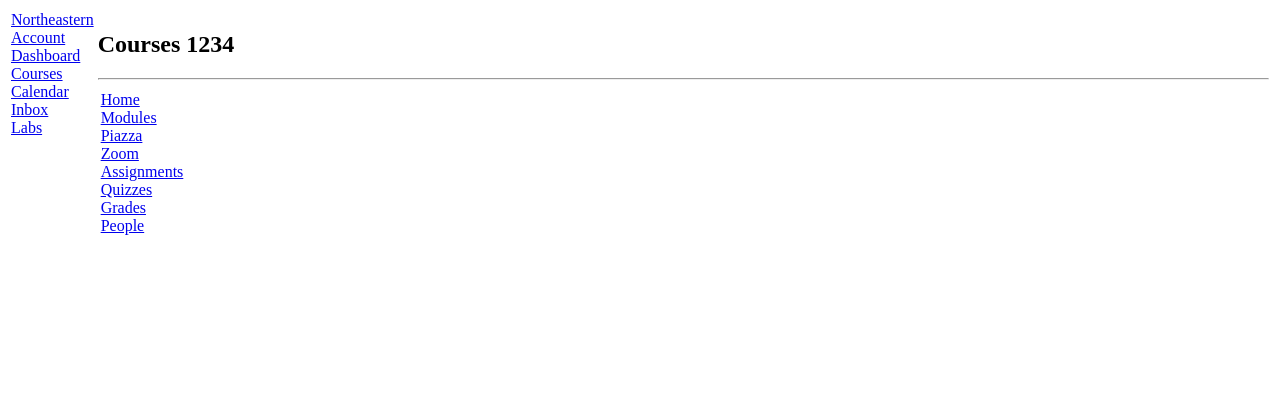
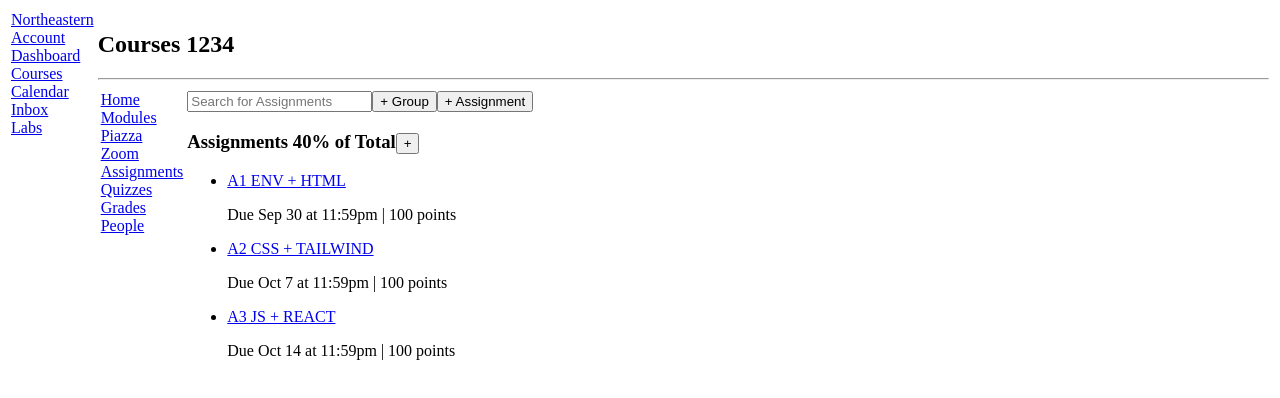
Before and after one commit to Jackerrigan/webdev-client, a Next.js app: page /courses/1234/assignments in a window 1280 px wide. Shown: the top 398 px of the page. Built offline with nearby package versions, Linux system fonts and the light colour scheme.

Commit message:
Assignments

```diff
--- a/app/(kambaz)/courses/[cid]/assignments/AssignmentItem.tsx
+++ b/app/(kambaz)/courses/[cid]/assignments/AssignmentItem.tsx
@@ -1,3 +1,5 @@
+import Link from "next/link";
+
 export default function AssignmentItem({
   cid,
   aid,
@@ -11,8 +13,13 @@ export default function AssignmentItem({
 }) {
   return (
     <li className="wd-assignment-list-item">
-      {/* Link the title to /courses/${cid}/assignments/${aid}
-          (className wd-assignment-link), then show details underneath */}
+      <Link
+        href={"/courses/${cid}/assignments/{$aid}"}
+        className="wd-assignment-link"
+      >
+        {title}
+      </Link>
+      <p>{details}</p>
     </li>
   );
 }
--- a/app/(kambaz)/courses/[cid]/assignments/page.tsx
+++ b/app/(kambaz)/courses/[cid]/assignments/page.tsx
@@ -1,3 +1,5 @@
+import AssignmentItem from "./AssignmentItem";
+
 export default async function Assignments({
   params,
 }: {
@@ -6,10 +8,41 @@ export default async function Assignments({
   const { cid } = await params;
   return (
     <div id="wd-assignments">
-      {/* search input, + Group, + Assignment */}
-      {/* h3 wd-assignments-title */}
+      <div>
+        <input id="wd-search-assignment" placeholder="Search for Assignments" />
+        <button id="wd-add-assignment-group" type="button">
+          + Group
+        </button>
+        <button id="wd-add-assignment" type="button">
+          + Assignment
+        </button>
+      </div>
+
+      <h3 id="wd-assignments-title">
+        Assignments 40% of Total
+        <button type="button" aria-label="Add assignment">
+          +
+        </button>
+      </h3>
       <ul id="wd-assignment-list">
-        {/* at least three AssignmentItems using cid */}
+        <AssignmentItem
+          cid={cid}
+          aid="a1"
+          title="A1 ENV + HTML"
+          details="Due Sep 30 at 11:59pm | 100 points"
+        />
+        <AssignmentItem
+          cid={cid}
+          aid="a2"
+          title="A2 CSS + TAILWIND"
+          details="Due Oct 7 at 11:59pm | 100 points"
+        />
+        <AssignmentItem
+          cid={cid}
+          aid="a3"
+          title="A3 JS + REACT"
+          details="Due Oct 14 at 11:59pm | 100 points"
+        />
       </ul>
     </div>
   );
```
